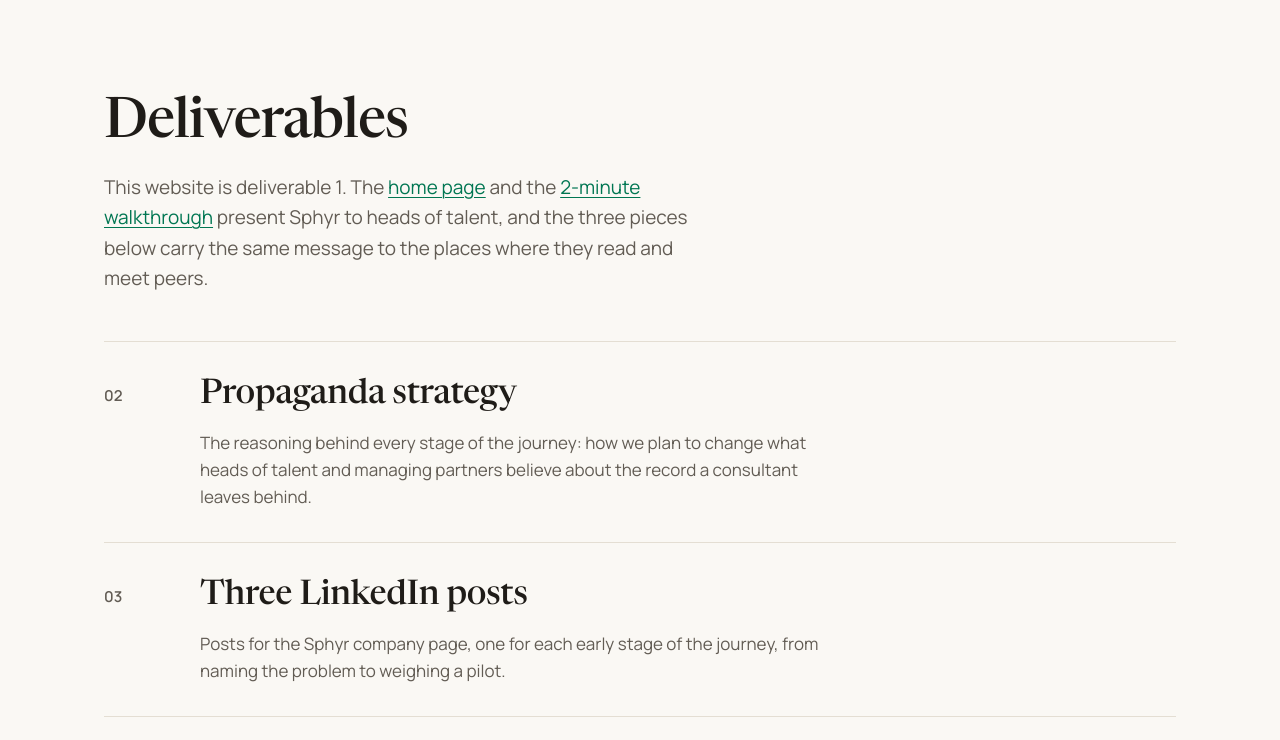
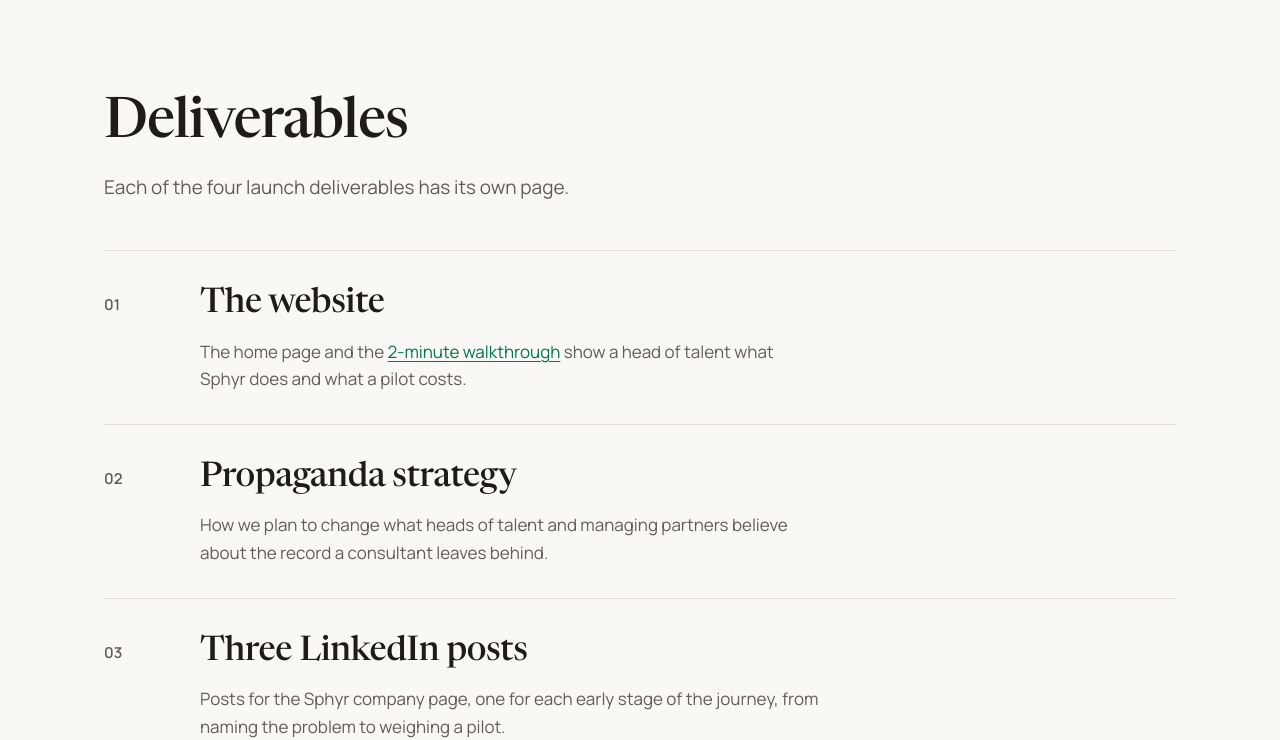
Before and after one commit to DevanshDhaked/Product-Marketing-final-assignment, a plain HTML site: page site/deliverables.html in a window 1280 px wide. Shown: the part 68-808 px from the top of the page. Drawn offline with Linux system fonts and the light colour scheme.

Commit message:
Hub: add 01 The website row and shorten the intro

```diff
--- a/site/deliverables.html
+++ b/site/deliverables.html
@@ -12,11 +12,11 @@
 <link rel="icon" href="assets/sphyr-logo.svg" type="image/svg+xml">
 
 <title>Deliverables · Sphyr</title>
-<meta name="description" content="The Sphyr website is deliverable 1. From here: the propaganda strategy, three LinkedIn posts and the advertisement.">
+<meta name="description" content="The four launch deliverables: the website, the propaganda strategy, three LinkedIn posts and the advertisement.">
 <meta property="og:type" content="website">
 <meta property="og:site_name" content="Sphyr">
 <meta property="og:title" content="Deliverables · Sphyr">
-<meta property="og:description" content="The Sphyr website is deliverable 1. From here: the propaganda strategy, three LinkedIn posts and the advertisement.">
+<meta property="og:description" content="The four launch deliverables: the website, the propaganda strategy, three LinkedIn posts and the advertisement.">
 <meta property="og:url" content="https://devanshdhaked.github.io/Product-Marketing-final-assignment/deliverables.html">
 <meta property="og:image" content="https://devanshdhaked.github.io/Product-Marketing-final-assignment/assets/og.png">
 <meta property="og:image:width" content="1200">
@@ -58,14 +58,21 @@
   <div class="wrap">
     <div class="doc">
       <h1>Deliverables</h1>
-      <p class="lede">This website is deliverable 1. The <a href="index.html">home page</a> and the <a href="demo.html">2-minute walkthrough</a> present Sphyr to heads of talent, and the three pieces below carry the same message to the places where they read and meet peers.</p>
+      <p class="lede">Each of the four launch deliverables has its own page.</p>
     </div>
     <ol class="hub-index">
+      <li>
+        <span class="hub-n">01</span>
+        <div>
+          <h2><a href="index.html">The website</a></h2>
+          <p>The home page and the <a href="demo.html">2-minute walkthrough</a> show a head of talent what Sphyr does and what a pilot costs.</p>
+        </div>
+      </li>
       <li>
         <span class="hub-n">02</span>
         <div>
           <h2><a href="propaganda.html">Propaganda strategy</a></h2>
-          <p>The reasoning behind every stage of the journey: how we plan to change what heads of talent and managing partners believe about the record a consultant leaves behind.</p>
+          <p>How we plan to change what heads of talent and managing partners believe about the record a consultant leaves behind.</p>
         </div>
       </li>
       <li>
```
